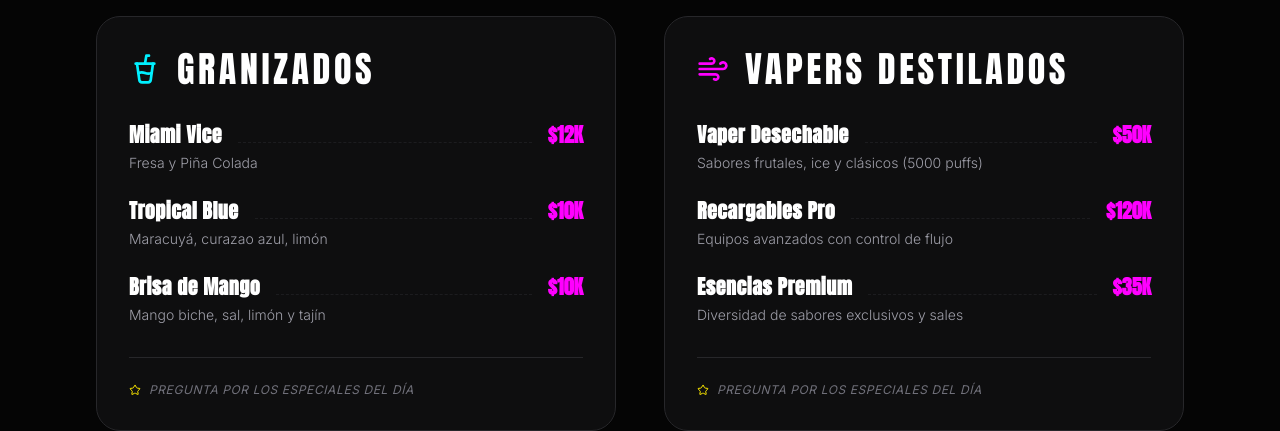
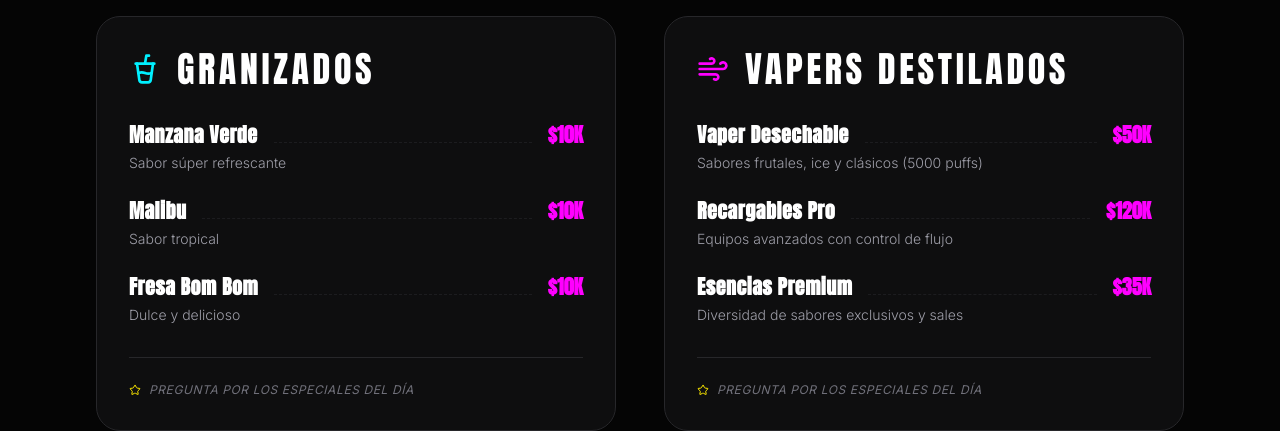
Before and after one commit to josesampayo01/Miami-granizados, a React (Vite) app: page / in a window 1280 px wide. Shown: the part 1100-1531 px from the top of the page. Built offline with nearby package versions, Linux system fonts and the light colour scheme.

Commit message:
feat: Update granizado menu items
Replaces existing granizado options with new flavors: Manzana Verde, Malibu, and Fresa Bom Bom.

```diff
--- a/src/App.tsx
+++ b/src/App.tsx
@@ -11,9 +11,9 @@ const MENU_ITEMS = [
     category: 'Granizados',
     icon: <CupSoda className="w-8 h-8 text-miami-cyan" />,
     items: [
-      { name: 'Miami Vice', desc: 'Fresa y Piña Colada', price: '$12K' },
-      { name: 'Tropical Blue', desc: 'Maracuyá, curazao azul, limón', price: '$10K' },
-      { name: 'Brisa de Mango', desc: 'Mango biche, sal, limón y tajín', price: '$10K' },
+      { name: 'Manzana Verde', desc: 'Sabor súper refrescante', price: '$10K' },
+      { name: 'Malibu', desc: 'Sabor tropical', price: '$10K' },
+      { name: 'Fresa Bom Bom', desc: 'Dulce y delicioso', price: '$10K' },
     ]
   },
   {
```
